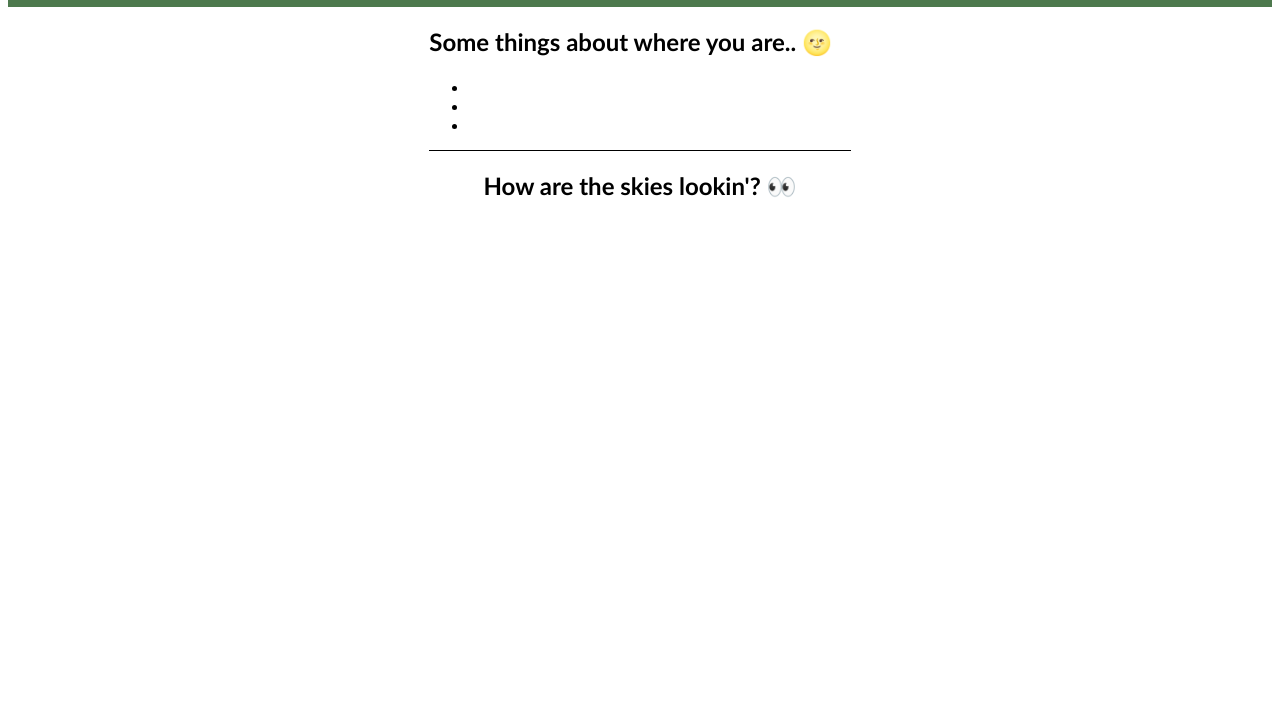
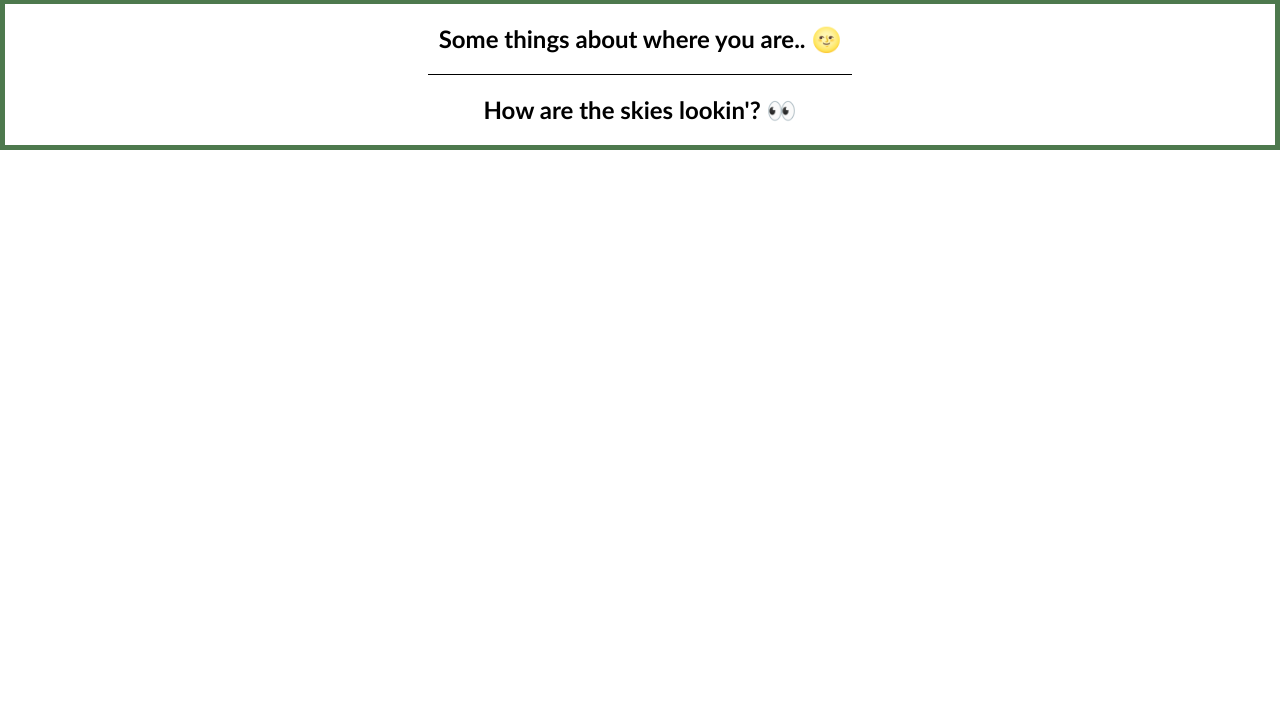
Before and after one commit to jacobisagoodcoder/WeatherApp, a plain HTML site: page index.html in a window 1280 px wide. Shown: the part 84-800 px from the top of the page. Drawn offline with Linux system fonts and the light colour scheme.

Commit message:
added css styling

```diff
--- a/script.js
+++ b/script.js
@@ -11,6 +11,7 @@ function getLocation(){
         }
     } catch(err){
         console.error(err)
+        window.alert("Please accept location services to use this app!")
     }
 }
 
@@ -23,6 +24,7 @@ function success(position){
 
 function error(){
     console.log("Location Services Denied!")
+    window.alert("Please accept location services to use this app!")
 }
 
 async function getWeather(lat, long){
--- a/style.css
+++ b/style.css
@@ -1,5 +1,9 @@
 *{
     font-family: 'Trebuchet MS', 'Lucida Sans Unicode', 'Lucida Grande', 'Lucida Sans', Arial, sans-serif;
+}
+
+body{
+    margin: 0;
 }
 
 header{
@@ -11,13 +15,18 @@ header{
 
 .hide{
     display: none;
-
 }
 
 .gridItem1{
     grid-area: info;
+    text-align: center;
     border-bottom: solid black 1px;
 }
+.gridItem1 > ul > li{
+    text-decoration: none;
+    list-style-type: none;
+}
+
 
 .gridItem2{
     grid-area: skies;
@@ -25,6 +34,7 @@ header{
 }
 
 .container{
+    border: solid rgb(77, 121, 77) 5px;
     display:grid;
     grid-template-columns: 1fr 1fr 1fr;
     grid-template-rows: 1fr;
```
